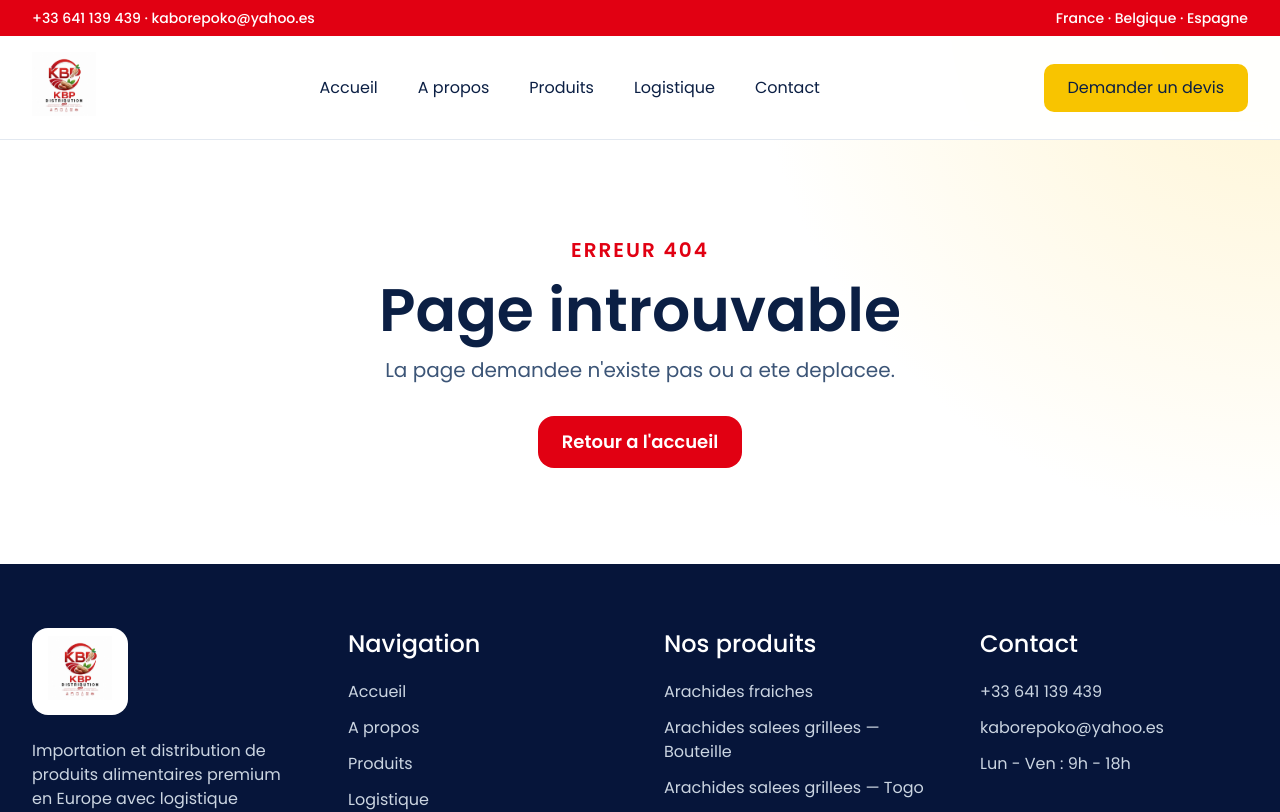
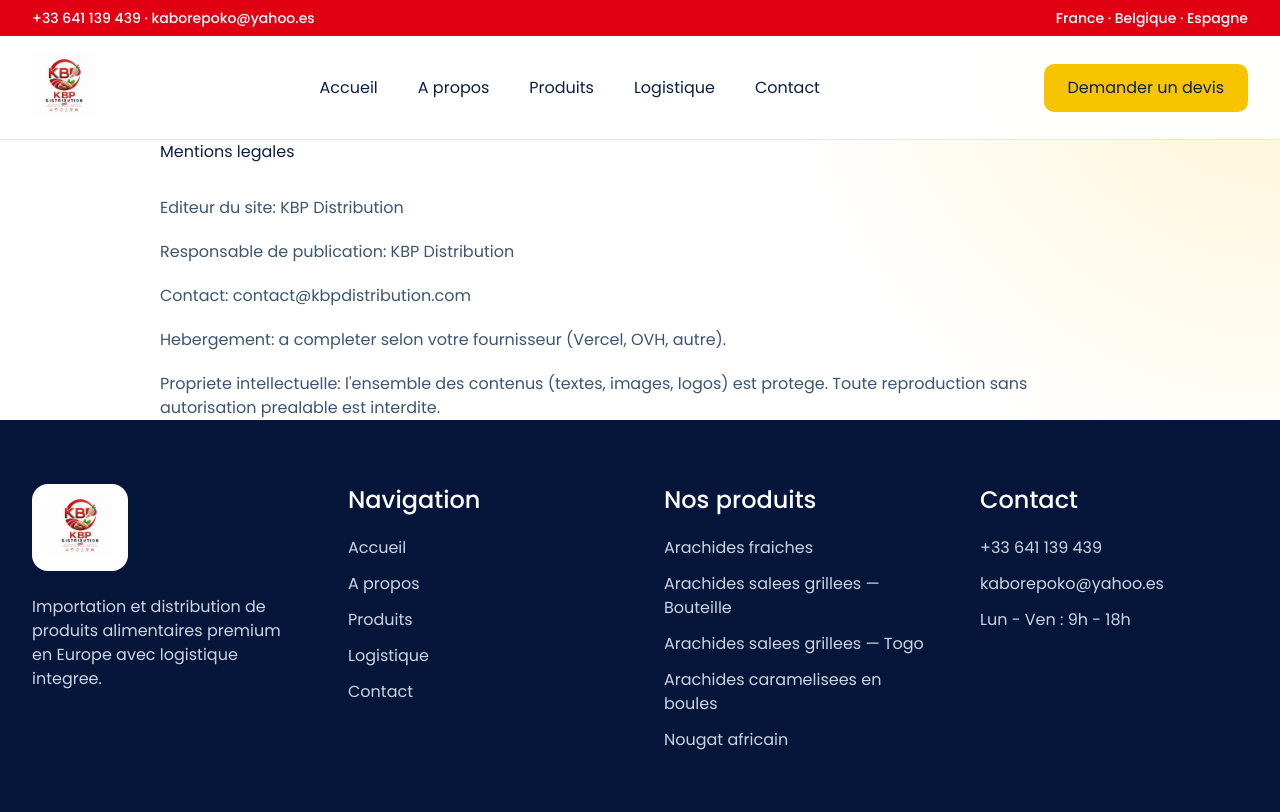
Before and after one commit to Daoudbamba/site_web_vitine-KBP, a Next.js app: page /mentions-legales in a window 1280 px wide. Before the commit this address had no page. Shown: the top 812 px of the page. Built offline with nearby package versions, Linux system fonts and the light colour scheme.

Commit message:
feat(légal): ajout des pages CGV, mentions légales, politique de confidentialité et cookies

```diff
--- /dev/null
+++ b/app/cgv/page.tsx
@@ -0,0 +1,23 @@
+import type { Metadata } from "next";
+
+export const metadata: Metadata = {
+  title: "CGV",
+  description: "Conditions generales de vente de KBP Distribution."
+};
+
+export default function CgvPage() {
+  return (
+    <section className="kbp-section mx-auto max-w-5xl px-4 sm:px-6 lg:px-8">
+      <h1 className="kbp-h2 text-kbp-ink">Conditions generales de vente (CGV)</h1>
+
+      <div className="kbp-subtitle mt-8 space-y-5 text-kbp-slate">
+        <p>
+          Cette page est un emplacement de publication des CGV B2B. Ajoutez ici votre version contractuelle validee juridiquement.
+        </p>
+        <p>
+          Les CGV doivent notamment preciser: conditions tarifaires, modalites de paiement, livraison, transfert des risques, retours, responsabilite, droit applicable et juridiction competente.
+        </p>
+      </div>
+    </section>
+  );
+}
--- /dev/null
+++ b/app/mentions-legales/page.tsx
@@ -0,0 +1,32 @@
+import type { Metadata } from "next";
+
+export const metadata: Metadata = {
+  title: "Mentions legales",
+  description: "Mentions legales du site KBP Distribution."
+};
+
+export default function MentionsLegalesPage() {
+  return (
+    <section className="kbp-section mx-auto max-w-5xl px-4 sm:px-6 lg:px-8">
+      <h1 className="kbp-h2 text-kbp-ink">Mentions legales</h1>
+
+      <div className="kbp-subtitle mt-8 space-y-5 text-kbp-slate">
+        <p>
+          Editeur du site: KBP Distribution
+        </p>
+        <p>
+          Responsable de publication: KBP Distribution
+        </p>
+        <p>
+          Contact: contact@kbpdistribution.com
+        </p>
+        <p>
+          Hebergement: a completer selon votre fournisseur (Vercel, OVH, autre).
+        </p>
+        <p>
+          Propriete intellectuelle: l&apos;ensemble des contenus (textes, images, logos) est protege. Toute reproduction sans autorisation prealable est interdite.
+        </p>
+      </div>
+    </section>
+  );
+}
--- /dev/null
+++ b/app/politique-confidentialite/page.tsx
@@ -0,0 +1,35 @@
+import type { Metadata } from "next";
+
+export const metadata: Metadata = {
+  title: "Politique de confidentialite",
+  description: "Politique de confidentialite de KBP Distribution."
+};
+
+export default function PolitiqueConfidentialitePage() {
+  return (
+    <section className="kbp-section mx-auto max-w-5xl px-4 sm:px-6 lg:px-8">
+      <h1 className="kbp-h2 text-kbp-ink">Politique de confidentialite</h1>
+
+      <div className="kbp-subtitle mt-8 space-y-5 text-kbp-slate">
+        <p>
+          Nous collectons uniquement les donnees necessaires au traitement de vos demandes de devis: entreprise, email, telephone et message.
+        </p>
+        <p>
+          Finalite: repondre a votre demande commerciale et assurer le suivi de la relation client.
+        </p>
+        <p>
+          Base legale: interet legitime et/ou mesures precontractuelles a votre demande.
+        </p>
+        <p>
+          Duree de conservation: a definir selon votre politique interne (ex: 12 a 36 mois apres dernier contact).
+        </p>
+        <p>
+          Destinataires: equipe commerciale KBP Distribution et sous-traitants techniques strictement necessaires (hebergement, messagerie).
+        </p>
+        <p>
+          Vos droits: acces, rectification, effacement, limitation, opposition, portabilite. Pour exercer vos droits: contact@kbpdistribution.com.
+        </p>
+      </div>
+    </section>
+  );
+}
--- /dev/null
+++ b/app/politique-cookies/page.tsx
@@ -0,0 +1,26 @@
+import type { Metadata } from "next";
+
+export const metadata: Metadata = {
+  title: "Politique de cookies",
+  description: "Politique de cookies de KBP Distribution."
+};
+
+export default function PolitiqueCookiesPage() {
+  return (
+    <section className="kbp-section mx-auto max-w-5xl px-4 sm:px-6 lg:px-8">
+      <h1 className="kbp-h2 text-kbp-ink">Politique de cookies</h1>
+
+      <div className="kbp-subtitle mt-8 space-y-5 text-kbp-slate">
+        <p>
+          Ce site peut utiliser des cookies techniques necessaires au bon fonctionnement et, selon votre choix, des cookies de mesure d&apos;audience.
+        </p>
+        <p>
+          Vous pouvez configurer votre navigateur pour bloquer les cookies. Certaines fonctionnalites peuvent alors etre degradees.
+        </p>
+        <p>
+          Si des outils analytiques sont actives, mettez en place un bandeau de consentement conforme avant tout depot de cookie non essentiel.
+        </p>
+      </div>
+    </section>
+  );
+}
```
